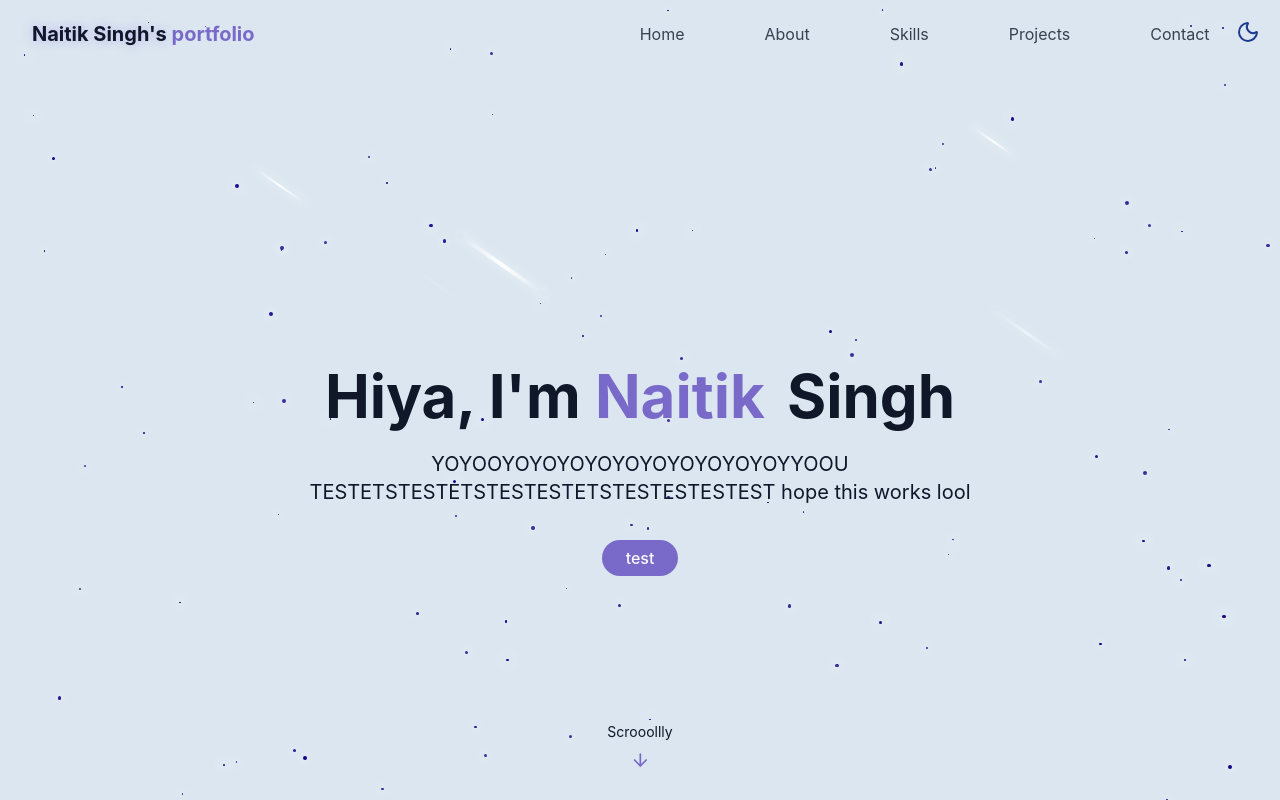
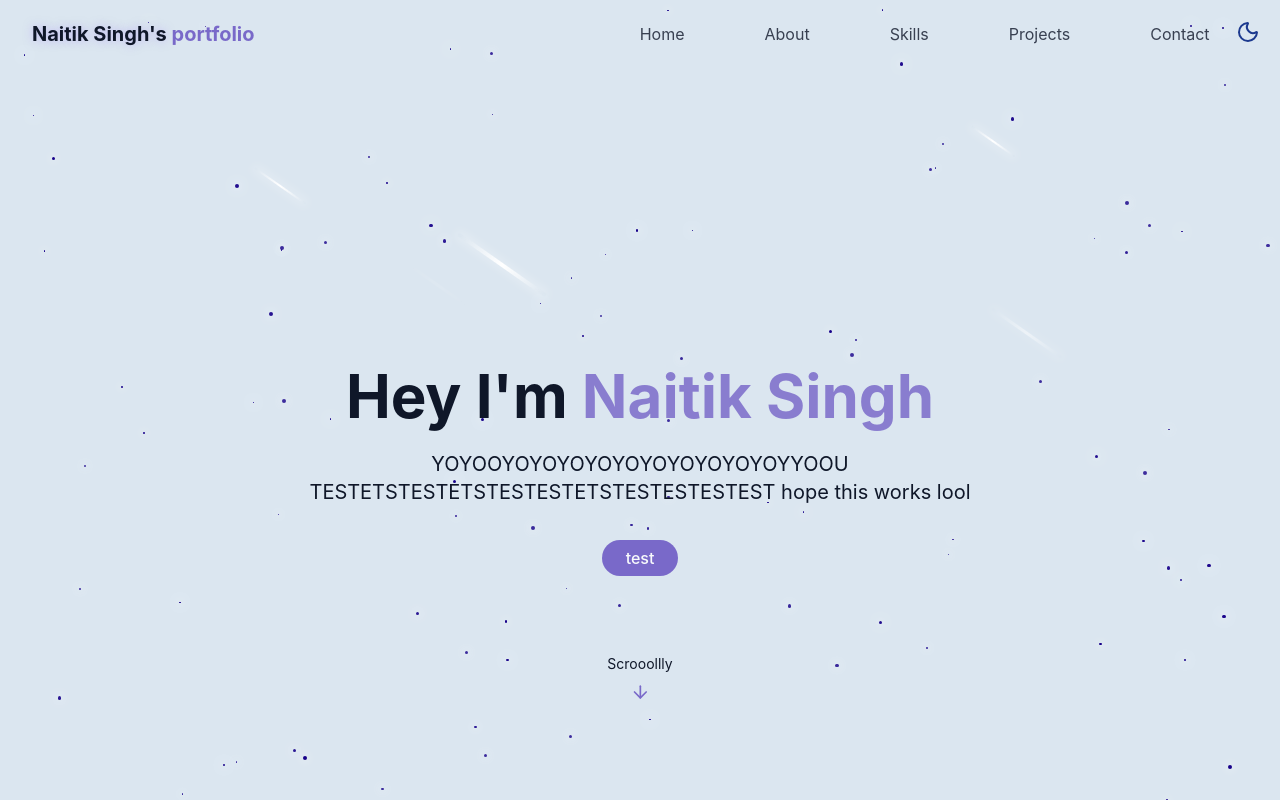
Before and after one commit to SSLTunezz/Personal-Portolio, a React (Vite) app: page / in a window 1280 px wide. Shown: the top 800 px of the page. Built offline with nearby package versions, Linux system fonts and the light colour scheme.

Commit message:
ADDED CUSTOM ANIMATION TO MY NAME

```diff
--- a/src/Components/HeroSection.jsx
+++ b/src/Components/HeroSection.jsx
@@ -4,14 +4,14 @@ export const HeroSection = () => {
     return (
         <section
             id="hero"
-            className="relative min-h-screen flex flex-col items-center justify-center px-4"
+            className="min-h-screen flex flex-col items-center justify-center px-4"
             >
-            <div className="container max-w-4xl ,x-auto text-center z-10">
-                <div className="space-y-6">
-                    <h1 className="text-4xl md:text-6xl font-bold tracking-light">
-                        <span className="opacity-0 animate-fade-in"> Hiya, I'm</span>
-                        <span className=" text-primary opacity-0 animate-fade-in-delay-1"> Naitik </span>
-                        <span className=" text-gradient ml-2 opacity-0 animate-fade-in-delay-2"> Singh </span>
+            <div className=" relative container max-w-4xl mx-auto text-center z-10">
+                <p className="space-y-6 ">
+                     <h1 className="text-4xl md:text-6xl font-bold tracking-light  ">
+                        <span className={"  text-foreground"} > Hey I'm </span>
+                        <span className="  text-primary animate-pulse-1" > Naitik Singh </span>
+
                     </h1>
                     <p className="text-lg md:text-xl text-muted-foreground max-2-2xl mx-auto opacity-0 animate-fade-in-delay-3">
                         YOYOOYOYOYOYOYOYOYOYOYOYOYYOOU TESTETSTESTETSTESTESTETSTESTESTESTEST hope this works lool
@@ -24,7 +24,7 @@ export const HeroSection = () => {
                         </a>
                     </div>
 
-                </div>
+                </p>
 
             </div>
 
--- a/src/index.css
+++ b/src/index.css
@@ -13,12 +13,17 @@
 
   --animate-float: float 6s ease-in-out infinite;
   --animate-pulse-subtle: pulse-subtle 4s ease-in-out infinite;
+  --animate-pulse-1: pulse 2s ease-in-out infinite;
   --animate-fade-in: fade-in 0.7s ease-out forwards;
   --animate-fade-in-delay-1: fade-in 0.7s ease-out 0.2s forwards;
   --animate-fade-in-delay-2: fade-in 0.7s ease-out 0.4s forwards;
   --animate-fade-in-delay-3: fade-in 0.7s ease-out 0.6s forwards;
   --animate-fade-in-delay-4: fade-in 0.7s ease-out 0.8s forwards;
   --animate-meteor: meteor 5s linear infinite;
+
+
+
+
 
 
   @keyframes float {
@@ -30,7 +35,14 @@
   }
   }
 
-
+  @keyframes pulse-subtle {
+    0%, 100% {
+      opacity: 1;
+    }
+    50% {
+      opacity: 0;
+    }
+  }
 
 
   @keyframes pulse-subtle {
@@ -52,6 +64,8 @@
   transform: translateY(0);
 }
 }
+
+
 
   @keyframes meteor {
   0% {
```
